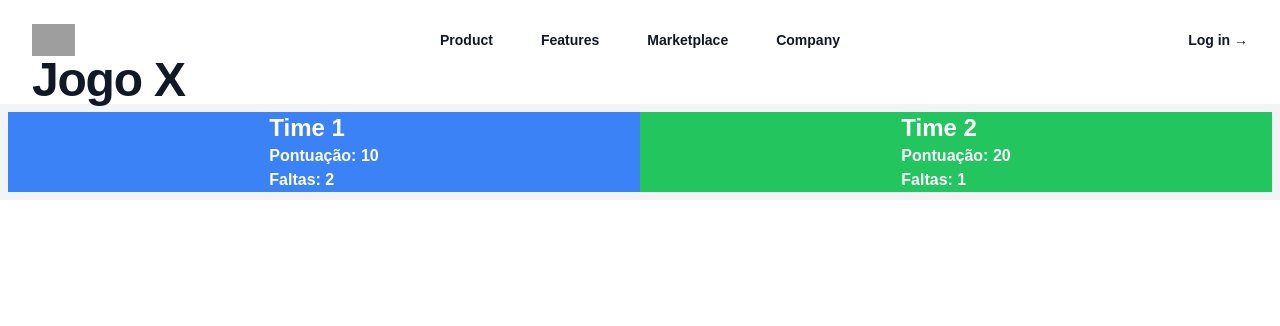
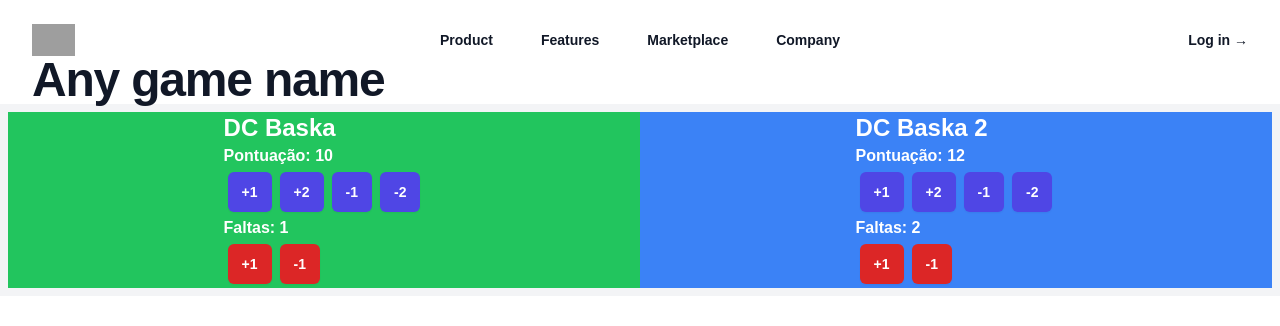
Before and after one commit to gabriellimoni/play-baska, a Next.js app: page /game/1 in a window 1280 px wide. Shown: the top 326 px of the page. Built offline with nearby package versions, Linux system fonts and the light colour scheme; grey boxes are pictures that could not be loaded.

Commit message:
feat: add points and fouls actions

```diff
--- a/app/game/[id]/page.tsx
+++ b/app/game/[id]/page.tsx
@@ -1,23 +1,37 @@
+"use client";
+
 import Team from "@/components/team";
+import { Game, getGame } from "@/services/game";
+import { useEffect, useState } from "react";
 
-export default async function GamePage({
+export default function GamePage({
   params,
 }: {
   params: Promise<{ id: string }>;
 }) {
-  const id = (await params).id;
+  const [game, setGame] = useState<Game>();
+
+  useEffect(() => {
+    params.then(({ id }) => {
+      getGame(id).then(setGame);
+    });
+  }, [setGame]);
+
+  if (!game) return <></>;
+
+  const { teamOne, teamTwo, name } = game;
 
   return (
     <div className="bg-white h-full">
       <div className="relative isolate px-6 pt-14 lg:px-8">
         <h1 className="text-balance text-4xl font-semibold tracking-tight text-gray-900 sm:text-5xl">
-          Jogo X
+          {name}
         </h1>
       </div>
 
       <div className="bg-gray-100 flex flex-row p-2">
-        <Team name="Time 1" points={10} fouls={2} bgColor="bg-blue-500" />
-        <Team name="Time 2" points={20} fouls={1} bgColor="bg-green-500" />
+        <Team bgColor="bg-green-500" team={teamOne} gameId={game.id} />
+        <Team bgColor="bg-blue-500" team={teamTwo} gameId={game.id} />
       </div>
     </div>
   );
--- a/components/team.tsx
+++ b/components/team.tsx
@@ -1,16 +1,80 @@
+"use client";
+
+import { addFouls, addPoints, Team as TeamType } from "@/services/game";
+
 export default function Team(props: {
-  name: string;
-  points: number;
-  fouls: number;
   bgColor?: string;
+  gameId: string;
+  team: TeamType;
 }) {
-  const { name, points, fouls, bgColor } = props;
+  const { id: teamId, name, points, fouls } = props.team;
+
+  const handleAddPoint = async (qty: number) => {
+    addPoints({
+      gameId: props.gameId,
+      qty,
+      teamId,
+    });
+  };
+  const handleAddFoul = async (qty: number) => {
+    addFouls({
+      gameId: props.gameId,
+      qty,
+      teamId,
+    });
+  };
+
   return (
-    <div className={`flex-1 flex items-center justify-center ${bgColor || ""}`}>
+    <div
+      className={`flex-1 flex items-center justify-center ${
+        props.bgColor || ""
+      }`}
+    >
       <div>
         <h1 className="text-white text-2xl font-bold">{name}</h1>
         <h2 className="text-white text-1xl font-bold">Pontuação: {points}</h2>
+        <div className="flex items-center">
+          <button
+            className="rounded-md m-1 bg-indigo-600 px-3.5 py-2.5 text-sm font-semibold text-white shadow-sm hover:bg-indigo-500 focus-visible:outline focus-visible:outline-2 focus-visible:outline-offset-2 focus-visible:outline-indigo-600"
+            onClick={() => handleAddPoint(1)}
+          >
+            +1
+          </button>
+          <button
+            className="rounded-md m-1 bg-indigo-600 px-3.5 py-2.5 text-sm font-semibold text-white shadow-sm hover:bg-indigo-500 focus-visible:outline focus-visible:outline-2 focus-visible:outline-offset-2 focus-visible:outline-indigo-600"
+            onClick={() => handleAddPoint(2)}
+          >
+            +2
+          </button>
+          <button
+            className="rounded-md m-1 bg-indigo-600 px-3.5 py-2.5 text-sm font-semibold text-white shadow-sm hover:bg-indigo-500 focus-visible:outline focus-visible:outline-2 focus-visible:outline-offset-2 focus-visible:outline-indigo-600"
+            onClick={() => handleAddPoint(-1)}
+          >
+            -1
+          </button>
+          <button
+            className="rounded-md m-1 bg-indigo-600 px-3.5 py-2.5 text-sm font-semibold text-white shadow-sm hover:bg-indigo-500 focus-visible:outline focus-visible:outline-2 focus-visible:outline-offset-2 focus-visible:outline-indigo-600"
+            onClick={() => handleAddPoint(-2)}
+          >
+            -2
+          </button>
+        </div>
+
         <h2 className="text-white text-1xl font-bold">Faltas: {fouls}</h2>
+        <div className="flex items-center">
+          <button
+            className="rounded-md m-1 bg-red-600 px-3.5 py-2.5 text-sm font-semibold text-white shadow-sm hover:bg-red-500 focus-visible:outline focus-visible:outline-2 focus-visible:outline-offset-2 focus-visible:outline-indigo-600"
+            onClick={() => handleAddFoul(1)}
+          >
+            +1
+          </button>
+          <button
+            className="rounded-md m-1 bg-red-600 px-3.5 py-2.5 text-sm font-semibold text-white shadow-sm hover:bg-red-500 focus-visible:outline focus-visible:outline-2 focus-visible:outline-offset-2 focus-visible:outline-indigo-600"
+            onClick={() => handleAddFoul(-1)}
+          >
+            -1
+          </button>
+        </div>
       </div>
     </div>
   );
--- /dev/null
+++ b/services/game.ts
@@ -0,0 +1,73 @@
+export interface Game {
+  id: string;
+  name: string;
+  teamOne: Team;
+  teamTwo: Team;
+}
+
+export interface Team {
+  id: string;
+  name: string;
+  points: number;
+  fouls: number;
+  bgColor?: string;
+}
+
+const memoryGames: Game[] = [
+  {
+    id: "1",
+    name: "Any game name",
+    teamOne: {
+      id: "t1",
+      fouls: 1,
+      name: "DC Baska",
+      points: 10,
+    },
+    teamTwo: {
+      id: "t2",
+      fouls: 2,
+      name: "DC Baska 2",
+      points: 12,
+    },
+  },
+];
+
+export const getGame = async (id: string): Promise<Game> => {
+  return memoryGames[0];
+};
+
+export const addPoints = async (data: {
+  gameId: string;
+  teamId: string;
+  qty: number;
+}) => {
+  const t1 = memoryGames[0].teamOne;
+  const t2 = memoryGames[0].teamTwo;
+
+  if (t1.id === data.teamId) {
+    t1.points += data.qty;
+  } else {
+    t2.points += data.qty;
+  }
+
+  console.log(memoryGames[0].teamOne);
+  console.log(memoryGames[0].teamTwo);
+};
+
+export const addFouls = async (data: {
+  gameId: string;
+  teamId: string;
+  qty: number;
+}) => {
+  const t1 = memoryGames[0].teamOne;
+  const t2 = memoryGames[0].teamTwo;
+
+  if (t1.id === data.teamId) {
+    t1.fouls += data.qty;
+  } else {
+    t2.fouls += data.qty;
+  }
+
+  console.log(memoryGames[0].teamOne);
+  console.log(memoryGames[0].teamTwo);
+};
```
